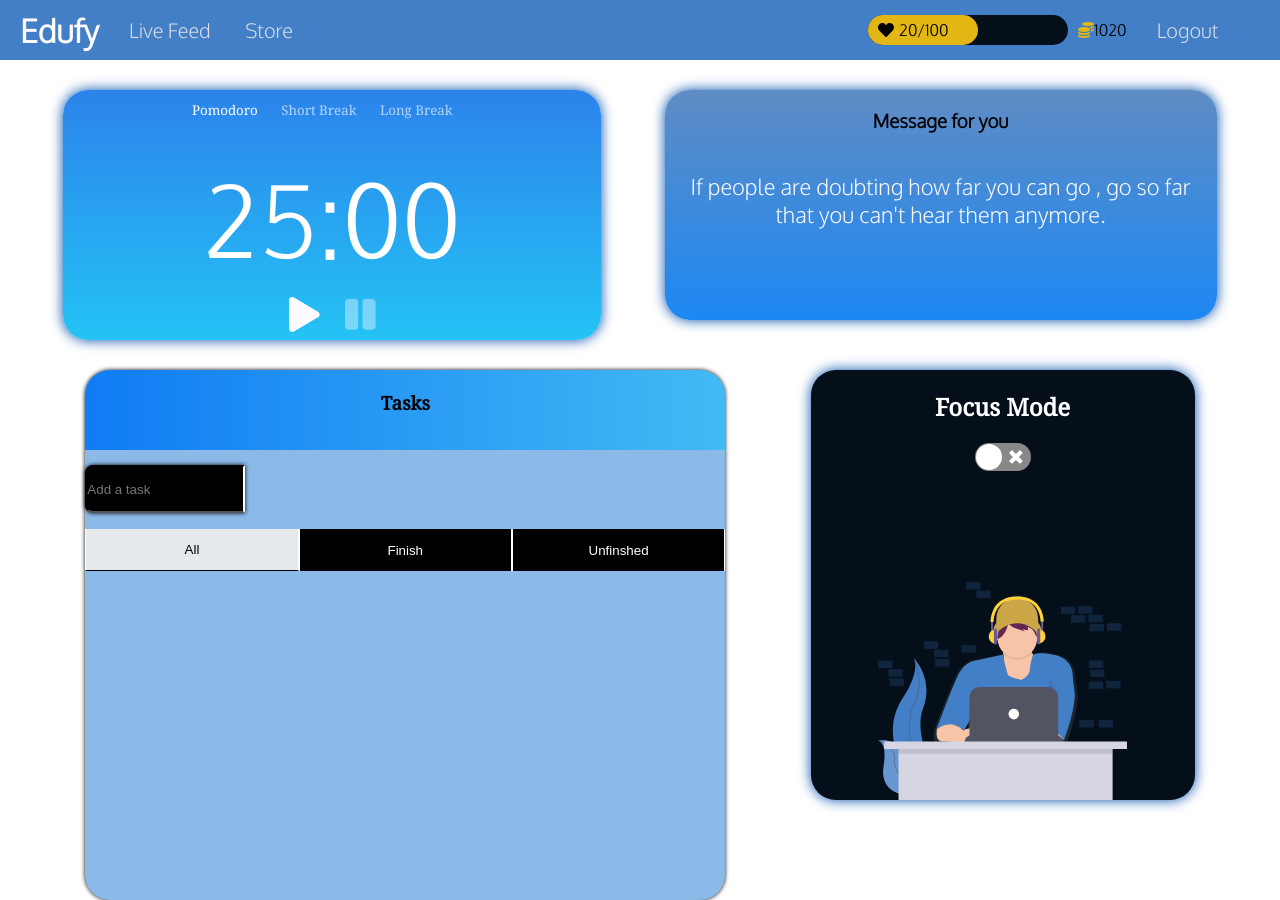
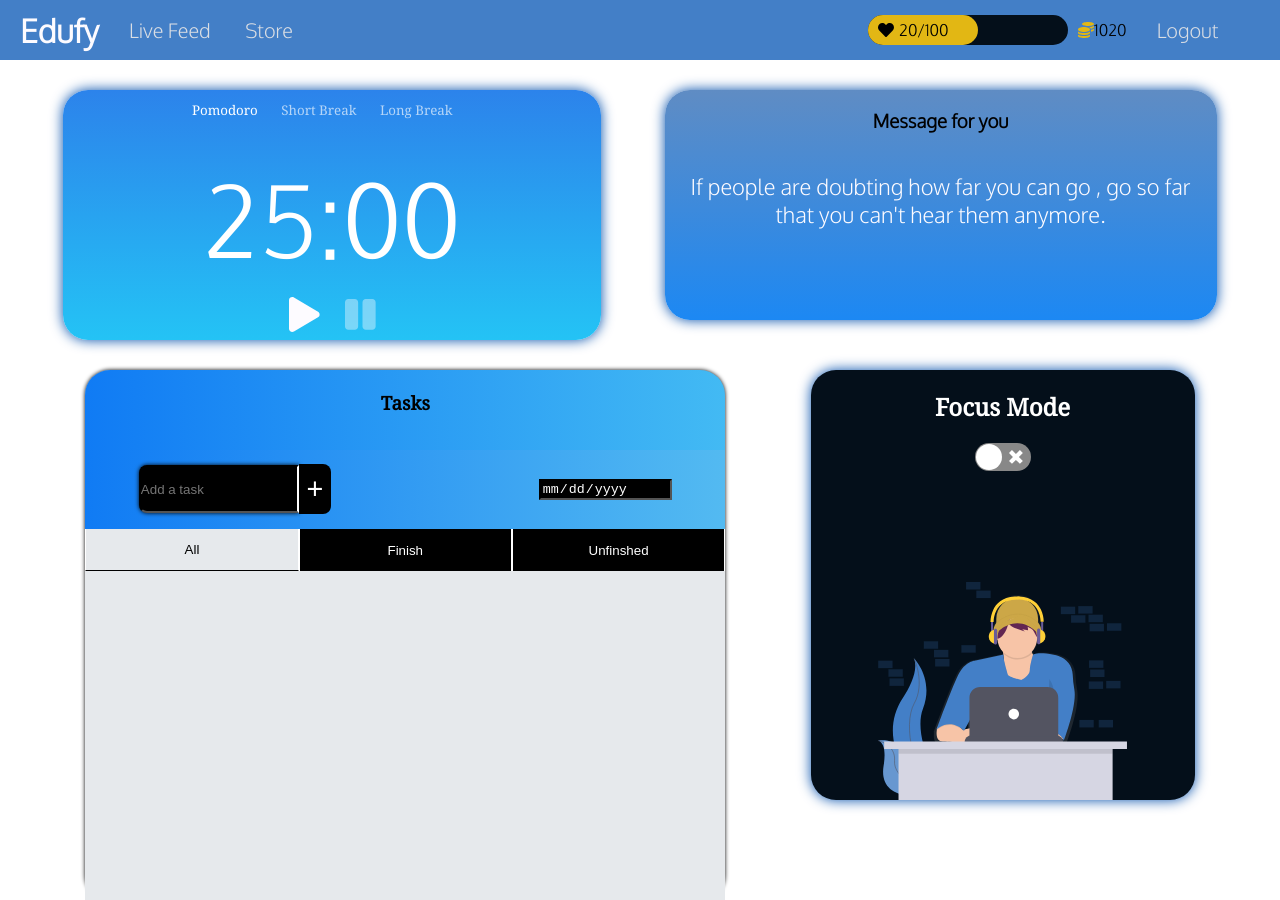
Before and after one commit to jamessnguyenn/EduFy, a React (Create React App) app: page /profile in a window 1280 px wide. Built offline with nearby package versions, Linux system fonts and the light colour scheme.

Commit message:
todo list still wrong

```diff
--- a/src/components/productivePage/toDoList/toDoFeed.jsx
+++ b/src/components/productivePage/toDoList/toDoFeed.jsx
@@ -1,9 +1,10 @@
 import React from "react";
 import Todo from "./todo";
+import "./toDoList.css";
 
-export default function ToDoFeed({todos, removeTodo, toggleComplete}) {
+export default function ToDoFeed({ todos, removeTodo, toggleComplete }) {
   return (
-    <div>
+    <>
       {todos.map((todo) => (
         <Todo
           key={todo._id}
@@ -12,6 +13,6 @@ export default function ToDoFeed({todos, removeTodo, toggleComplete}) {
           toggleComplete={toggleComplete}
         />
       ))}
-    </div>
+    </>
   );
 }
--- a/src/components/productivePage/toDoList/toDoList.css
+++ b/src/components/productivePage/toDoList/toDoList.css
@@ -61,7 +61,6 @@
   display: flex;
   flex-direction: row;
   align-items: center;
-
   margin: 0px;
   padding: 0px;
   height: 100%;
@@ -145,6 +144,7 @@
   color: var(--main-color);
   width: 70%;
   height: 25%;
+  margin-bottom: 10px;
 }
 
 .taskName {
--- a/src/components/productivePage/toDoList/toDoList.jsx
+++ b/src/components/productivePage/toDoList/toDoList.jsx
@@ -22,10 +22,10 @@ export default function ToDoList() {
     localStorage.setItem(LOCAL_STORAGE_KEY, JSON.stringify(todos));
   }, [todos]);
 
- const addTodo = (todo)=> {
+  const addTodo = (todo) => {
     // adds new todo to beginning of todos array
     setTodos([todo, ...todos]);
-  }
+  };
 
   function toggleComplete(id) {
     setTodos(
@@ -49,19 +49,23 @@ export default function ToDoList() {
   return (
     <div className=" templateBG todoContainer darkShadow ">
       <h3 className="toDoName"> Tasks </h3>
+      <div className="toDoInputsContainer">
+        <ToDoSubmit addTodo={addTodo} />
+      </div>
 
-      <ToDoSubmit addTodo={addTodo} />
       <div className="taskButtons">
         <button className="taskButton isActive btnLeft"> All </button>
         <button className="taskButton btnMiddle"> Finish </button>
         <button className="taskButton btnRight"> Unfinshed </button>
       </div>
-      {
-      <TodoFeed
-        todos={todos}
-        removeTodo={removeTodo}
-        toggleComplete={toggleComplete}
-      /> }
+
+      <div className="toDoFeed">
+        <TodoFeed
+          todos={todos}
+          removeTodo={removeTodo}
+          toggleComplete={toggleComplete}
+        />
+      </div>
     </div>
   );
 }
--- a/src/components/productivePage/toDoList/toDoSubmit.jsx
+++ b/src/components/productivePage/toDoList/toDoSubmit.jsx
@@ -1,6 +1,6 @@
 import React, { useState } from "react";
 
-export default function ToDoSubmit({addTodo}) {
+export default function ToDoSubmit({ addTodo }) {
   const [todo, setTodo] = useState({
     _id: "",
     checked: false,
@@ -25,17 +25,18 @@ export default function ToDoSubmit({addTodo}) {
     return result;
   }
 
-  function handleSubmit(todo, e) {
+  function handleSubmit(e) {
     e.preventDefault(); // prevents browser refresh
     // trim() gets rid of string whitespace
     if (todo.description.trim()) {
-      addTodo(todo);
+      addTodo({ ...todo, _id: makeid(36) });
       setTodo({ ...todo, description: "" });
     }
   }
 
   return (
-    <form className="taskForm " onSubmit={(e) => handleSubmit(todo, e)}>
+    <>
+      <form className="taskForm " onSubmit={handleSubmit}>
         <input
           className="taskInput darkShadow"
           placeholder="Add a task"
@@ -43,12 +44,10 @@ export default function ToDoSubmit({addTodo}) {
           value={todo.description}
           onChange={handleTaskInputChange}
         />
-      {/* <input
 
-        className="taskBTN"
-        input="click"
-        value="+"
-      /> */}
+        <input className="taskBTN" input="click" value="+" />
       </form>
+      <input value={todo.dueDate} className="dateInput" type="date" />
+    </>
   );
 }
--- a/src/components/productivePage/toDoList/todo.jsx
+++ b/src/components/productivePage/toDoList/todo.jsx
@@ -1,6 +1,7 @@
 import React from "react";
 import { FontAwesomeIcon } from "@fortawesome/react-fontawesome";
 import { faTrash } from "@fortawesome/free-solid-svg-icons";
+import "./toDoList.css";
 
 export default function Todo({ todo, toggleComplete, removeTodo }) {
   function handleCheckboxClick() {
@@ -12,15 +13,13 @@ export default function Todo({ todo, toggleComplete, removeTodo }) {
   }
 
   return (
-    <div className="toDoFeed">
-      <div className="task">
-        {/* <h4 className="taskName"> {todo.description} </h4> */}
-        <div className="circleContainer">
-          <div className="circle"></div>
-        </div>
-        <small className="taskDueDate"> Jan 1st </small>
-        <FontAwesomeIcon className="trashIcon" icon={faTrash} />
+    <div className="task">
+      {<h4 className="taskName"> {todo.description} </h4>}
+      <div className="circleContainer">
+        <div className="circle"></div>
       </div>
+      <small className="taskDueDate"> Jan 1st </small>
+      <FontAwesomeIcon className="trashIcon" icon={faTrash} />
     </div>
   );
 }
```
Lines whose indentation alone changed are shown as unchanged.
